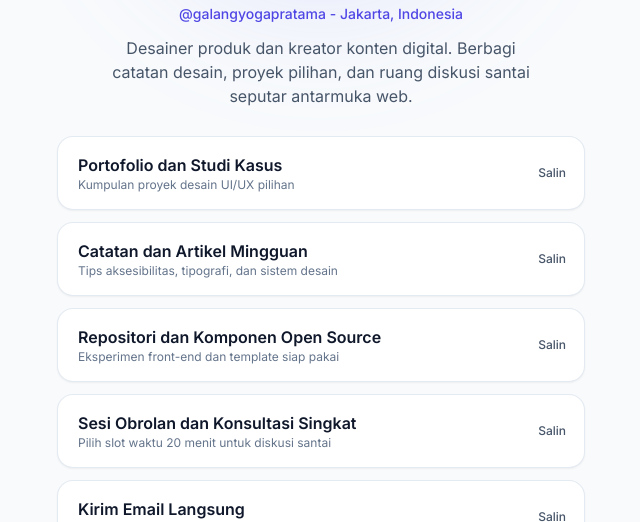
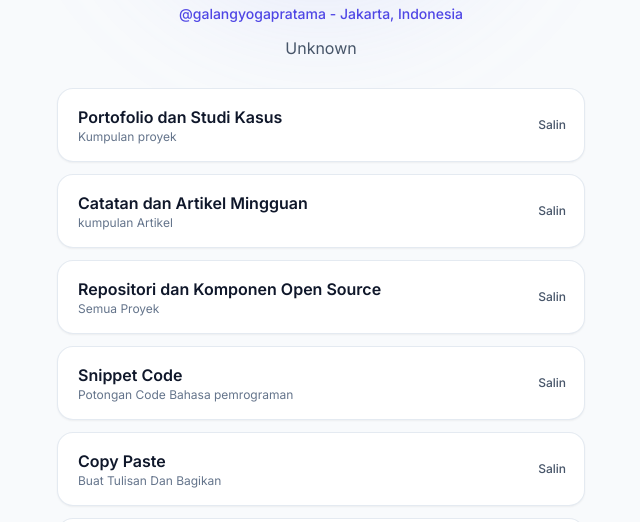
Before and after one commit to mrzonk/links, a plain HTML site: page index1.html in a window 1280 px wide. Shown: the part 278-800 px from the top of the page, without its empty margins (319-959 px from the left). Drawn offline with nearby package versions, Linux system fonts and the light colour scheme.

Commit message:
perbaikan

```diff
--- a/index1.html
+++ b/index1.html
@@ -121,150 +121,15 @@
           @galangyogapratama - Jakarta, Indonesia
         </p>
         <p class="mt-3 max-w-md text-sm leading-relaxed text-slate-600 dark:text-slate-400 sm:text-base">
-          Desainer produk dan kreator konten digital. Berbagi catatan desain, proyek pilihan, dan ruang diskusi santai seputar antarmuka web.
-        </p>
+         Unknown</p>
       </section>
 
-      <!-- Daftar tombol link utama -->
-      <section class="mt-7 w-full space-y-3" aria-label="Daftar tautan utama">
-        <!-- Item Link 1 -->
-        <div class="group flex items-stretch gap-2 rounded-2xl border border-slate-200/90 bg-white p-1.5 shadow-sm transition hover:-translate-y-0.5 hover:border-indigo-300 hover:shadow-md dark:border-slate-800 dark:bg-slate-900 dark:hover:border-indigo-500/50">
-          <a
-            href="https://example.com/portofolio"
-            target="_blank"
-            rel="noopener noreferrer"
-            class="flex min-w-0 flex-1 items-center justify-between gap-3 rounded-xl px-3.5 py-2.5 text-left focus:outline-none focus-visible:ring-2 focus-visible:ring-indigo-500"
-          >
-            <span class="min-w-0 flex-1">
-              <span class="block truncate text-sm font-semibold text-slate-900 dark:text-white sm:text-base">
-                Portofolio dan Studi Kasus
-              </span>
-              <span class="block truncate text-xs text-slate-500 dark:text-slate-400">
-                Kumpulan proyek desain UI/UX pilihan
-              </span>
-            </span>
-          </a>
-          <button
-            type="button"
-            data-copy-url="https://example.com/portofolio"
-            data-copy-label="Portofolio dan Studi Kasus"
-            aria-label="Salin link Portofolio dan Studi Kasus"
-            class="flex shrink-0 items-center justify-center rounded-xl px-3 text-xs font-medium text-slate-600 transition hover:bg-slate-100 hover:text-slate-900 active:scale-95 dark:text-slate-400 dark:hover:bg-slate-800 dark:hover:text-slate-100"
-          >
-            Salin
-          </button>
-        </div>
-
-        <!-- Item Link 2 -->
-        <div class="group flex items-stretch gap-2 rounded-2xl border border-slate-200/90 bg-white p-1.5 shadow-sm transition hover:-translate-y-0.5 hover:border-indigo-300 hover:shadow-md dark:border-slate-800 dark:bg-slate-900 dark:hover:border-indigo-500/50">
-          <a
-            href="https://example.com/catatan"
-            target="_blank"
-            rel="noopener noreferrer"
-            class="flex min-w-0 flex-1 items-center justify-between gap-3 rounded-xl px-3.5 py-2.5 text-left focus:outline-none focus-visible:ring-2 focus-visible:ring-indigo-500"
-          >
-            <span class="min-w-0 flex-1">
-              <span class="block truncate text-sm font-semibold text-slate-900 dark:text-white sm:text-base">
-                Catatan dan Artikel Mingguan
-              </span>
-              <span class="block truncate text-xs text-slate-500 dark:text-slate-400">
-                Tips aksesibilitas, tipografi, dan sistem desain
-              </span>
-            </span>
-          </a>
-          <button
-            type="button"
-            data-copy-url="https://example.com/catatan"
-            data-copy-label="Catatan dan Artikel Mingguan"
-            aria-label="Salin link Catatan dan Artikel Mingguan"
-            class="flex shrink-0 items-center justify-center rounded-xl px-3 text-xs font-medium text-slate-600 transition hover:bg-slate-100 hover:text-slate-900 active:scale-95 dark:text-slate-400 dark:hover:bg-slate-800 dark:hover:text-slate-100"
-          >
-            Salin
-          </button>
-        </div>
-
-        <!-- Item Link 3 -->
-        <div class="group flex items-stretch gap-2 rounded-2xl border border-slate-200/90 bg-white p-1.5 shadow-sm transition hover:-translate-y-0.5 hover:border-indigo-300 hover:shadow-md dark:border-slate-800 dark:bg-slate-900 dark:hover:border-indigo-500/50">
-          <a
-            href="https://github.com"
-            target="_blank"
-            rel="noopener noreferrer"
-            class="flex min-w-0 flex-1 items-center justify-between gap-3 rounded-xl px-3.5 py-2.5 text-left focus:outline-none focus-visible:ring-2 focus-visible:ring-indigo-500"
-          >
-            <span class="min-w-0 flex-1">
-              <span class="block truncate text-sm font-semibold text-slate-900 dark:text-white sm:text-base">
-                Repositori dan Komponen Open Source
-              </span>
-              <span class="block truncate text-xs text-slate-500 dark:text-slate-400">
-                Eksperimen front-end dan template siap pakai
-              </span>
-            </span>
-          </a>
-          <button
-            type="button"
-            data-copy-url="https://github.com"
-            data-copy-label="Repositori dan Komponen Open Source"
-            aria-label="Salin link Repositori dan Komponen Open Source"
-            class="flex shrink-0 items-center justify-center rounded-xl px-3 text-xs font-medium text-slate-600 transition hover:bg-slate-100 hover:text-slate-900 active:scale-95 dark:text-slate-400 dark:hover:bg-slate-800 dark:hover:text-slate-100"
-          >
-            Salin
-          </button>
-        </div>
-
-        <!-- Item Link 4 -->
-        <div class="group flex items-stretch gap-2 rounded-2xl border border-slate-200/90 bg-white p-1.5 shadow-sm transition hover:-translate-y-0.5 hover:border-indigo-300 hover:shadow-md dark:border-slate-800 dark:bg-slate-900 dark:hover:border-indigo-500/50">
-          <a
-            href="https://example.com/jadwal-diskusi"
-            target="_blank"
-            rel="noopener noreferrer"
-            class="flex min-w-0 flex-1 items-center justify-between gap-3 rounded-xl px-3.5 py-2.5 text-left focus:outline-none focus-visible:ring-2 focus-visible:ring-indigo-500"
-          >
-            <span class="min-w-0 flex-1">
-              <span class="block truncate text-sm font-semibold text-slate-900 dark:text-white sm:text-base">
-                Sesi Obrolan dan Konsultasi Singkat
-              </span>
-              <span class="block truncate text-xs text-slate-500 dark:text-slate-400">
-                Pilih slot waktu 20 menit untuk diskusi santai
-              </span>
-            </span>
-          </a>
-          <button
-            type="button"
-            data-copy-url="https://example.com/jadwal-diskusi"
-            data-copy-label="Sesi Obrolan dan Konsultasi Singkat"
-            aria-label="Salin link Sesi Obrolan dan Konsultasi Singkat"
-            class="flex shrink-0 items-center justify-center rounded-xl px-3 text-xs font-medium text-slate-600 transition hover:bg-slate-100 hover:text-slate-900 active:scale-95 dark:text-slate-400 dark:hover:bg-slate-800 dark:hover:text-slate-100"
-          >
-            Salin
-          </button>
-        </div>
-
-        <!-- Item Link 5 (Kontak Email) -->
-        <div class="group flex items-stretch gap-2 rounded-2xl border border-slate-200/90 bg-white p-1.5 shadow-sm transition hover:-translate-y-0.5 hover:border-indigo-300 hover:shadow-md dark:border-slate-800 dark:bg-slate-900 dark:hover:border-indigo-500/50">
-          <a
-            href="mailto:halo@contoh-domain.id"
-            class="flex min-w-0 flex-1 items-center justify-between gap-3 rounded-xl px-3.5 py-2.5 text-left focus:outline-none focus-visible:ring-2 focus-visible:ring-indigo-500"
-          >
-            <span class="min-w-0 flex-1">
-              <span class="block truncate text-sm font-semibold text-slate-900 dark:text-white sm:text-base">
-                Kirim Email Langsung
-              </span>
-              <span class="block truncate text-xs text-slate-500 dark:text-slate-400">
-                halo@contoh-domain.id
-              </span>
-            </span>
-          </a>
-          <button
-            type="button"
-            data-copy-url="halo@contoh-domain.id"
-            data-copy-label="Alamat Email"
-            aria-label="Salin alamat email halo@contoh-domain.id"
-            class="flex shrink-0 items-center justify-center rounded-xl px-3 text-xs font-medium text-slate-600 transition hover:bg-slate-100 hover:text-slate-900 active:scale-95 dark:text-slate-400 dark:hover:bg-slate-800 dark:hover:text-slate-100"
-          >
-            Salin
-          </button>
-        </div>
-      </section>
+      <!-- Wadah daftar tombol link utama (diisi otomatis dari array LINKS_DATA) -->
+      <section
+        id="linksContainer"
+        class="mt-7 w-full space-y-3"
+        aria-label="Daftar tautan utama"
+      ></section>
     </main>
 
     <!-- Footer singkat -->
@@ -290,6 +155,57 @@
 
   <script>
     /**
+     * Daftar link utama dalam bentuk Array JavaScript.
+     * Ubah, tambah, atau hapus objek di dalam array ini untuk memperbarui tampilan halaman.
+     */
+    const LINKS_DATA = [
+      {
+        title: 'Portofolio dan Studi Kasus',
+        description: 'Kumpulan proyek ',
+        url: 'https://mryoga.my.id',
+        newTab: true,
+      },
+      {
+        title: 'Catatan dan Artikel Mingguan',
+        description: 'kumpulan Artikel',
+        url: 'https://blog.mryoga.my.id',
+        newTab: true,
+      },
+      {
+        title: 'Repositori dan Komponen Open Source',
+        description: 'Semua Proyek',
+        url: 'https://github.com/mrzonk',
+        newTab: true,
+      },
+      {
+        title: 'Snippet Code',
+        description: 'Potongan Code Bahasa pemrograman',
+        url: 'https://code.mryoga.my.id/?show=default',
+        newTab: true,
+      },
+ {
+        title: 'Copy Paste',
+        description: 'Buat Tulisan Dan Bagikan',
+        url: 'https://code.mryoga.my.id/',
+        newTab: true,
+      },
+ {
+        title: 'Notepad Online',
+        description: 'Buat Teks Dan Unduh Txt',
+        url: 'https://note.mryoga.my.id/',
+        newTab: true,
+      },
+      {
+        title: 'Kirim Email Langsung',
+        description: 'halo@contoh-domain.id',
+        url: 'mailto:halo@contoh-domain.id',
+        copyText: 'halo@contoh-domain.id',
+        copyLabel: 'Alamat Email',
+        newTab: false,
+      },
+    ];
+
+    /**
      * Mengganti avatar gambar menjadi badge inisial teks jika gambar gagal dimuat.
      * @param {HTMLImageElement} imgEl
      */
@@ -311,10 +227,71 @@
       const themeToggleBtn = document.getElementById('themeToggleBtn');
       const themeToggleText = document.getElementById('themeToggleText');
       const copyPageLinkBtn = document.getElementById('copyPageLinkBtn');
+      const linksContainer = document.getElementById('linksContainer');
       const toastBox = document.getElementById('toastBox');
       const toastMessage = document.getElementById('toastMessage');
 
       let toastTimer = null;
+
+      /**
+       * Merender daftar link dari array LINKS_DATA ke dalam DOM secara aman.
+       * @param {Array<Object>} links
+       */
+      function renderLinks(links) {
+        if (!linksContainer) return;
+        linksContainer.innerHTML = '';
+
+        const fragment = document.createDocumentFragment();
+
+        links.forEach((item) => {
+          const card = document.createElement('div');
+          card.className =
+            'group flex items-stretch gap-2 rounded-2xl border border-slate-200/90 bg-white p-1.5 shadow-sm transition hover:-translate-y-0.5 hover:border-indigo-300 hover:shadow-md dark:border-slate-800 dark:bg-slate-900 dark:hover:border-indigo-500/50';
+
+          const anchor = document.createElement('a');
+          anchor.href = item.url;
+          if (item.newTab !== false) {
+            anchor.target = '_blank';
+            anchor.rel = 'noopener noreferrer';
+          }
+          anchor.className =
+            'flex min-w-0 flex-1 items-center justify-between gap-3 rounded-xl px-3.5 py-2.5 text-left focus:outline-none focus-visible:ring-2 focus-visible:ring-indigo-500';
+
+          const textWrapper = document.createElement('span');
+          textWrapper.className = 'min-w-0 flex-1';
+
+          const titleEl = document.createElement('span');
+          titleEl.className = 'block truncate text-sm font-semibold text-slate-900 dark:text-white sm:text-base';
+          titleEl.textContent = item.title;
+          textWrapper.appendChild(titleEl);
+
+          if (item.description) {
+            const descEl = document.createElement('span');
+            descEl.className = 'block truncate text-xs text-slate-500 dark:text-slate-400';
+            descEl.textContent = item.description;
+            textWrapper.appendChild(descEl);
+          }
+
+          anchor.appendChild(textWrapper);
+
+          const copyBtn = document.createElement('button');
+          copyBtn.type = 'button';
+          const valueToCopy = item.copyText || item.url;
+          const labelToDisplay = item.copyLabel || item.title;
+          copyBtn.setAttribute('data-copy-url', valueToCopy);
+          copyBtn.setAttribute('data-copy-label', labelToDisplay);
+          copyBtn.setAttribute('aria-label', `Salin link ${labelToDisplay}`);
+          copyBtn.className =
+            'flex shrink-0 items-center justify-center rounded-xl px-3 text-xs font-medium text-slate-600 transition hover:bg-slate-100 hover:text-slate-900 active:scale-95 dark:text-slate-400 dark:hover:bg-slate-800 dark:hover:text-slate-100';
+          copyBtn.textContent = 'Salin';
+
+          card.appendChild(anchor);
+          card.appendChild(copyBtn);
+          fragment.appendChild(card);
+        });
+
+        linksContainer.appendChild(fragment);
+      }
 
       /**
        * Menyinkronkan label teks dan status aksesibilitas tombol tema sesuai kondisi aktif.
@@ -426,14 +403,20 @@
         }
       }
 
+      // Render daftar link dari array JavaScript
+      renderLinks(LINKS_DATA);
+
       // Pasang event listener untuk tombol ganti tema
       if (themeToggleBtn) {
         themeToggleBtn.addEventListener('click', toggleTheme);
       }
 
-      // Pasang event listener untuk semua tombol dengan atribut data-copy-url
-      document.querySelectorAll('[data-copy-url]').forEach((btn) => {
-        btn.addEventListener('click', () => handleCopyClick(btn));
+      // Delegasi event klik untuk semua tombol salin (termasuk yang dirender dinamis)
+      document.addEventListener('click', (event) => {
+        const copyBtn = event.target.closest('[data-copy-url]');
+        if (copyBtn) {
+          handleCopyClick(copyBtn);
+        }
       });
 
       // Sinkronkan tampilan awal tema
```
